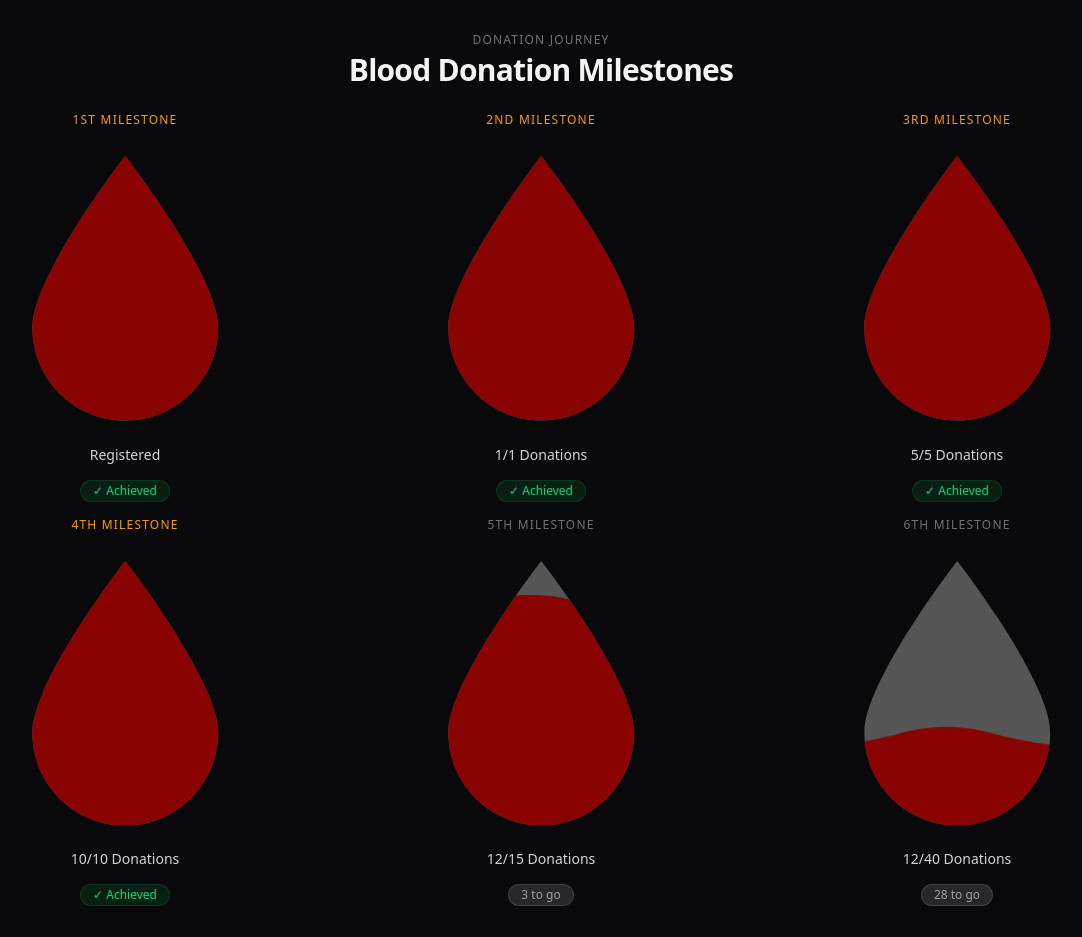
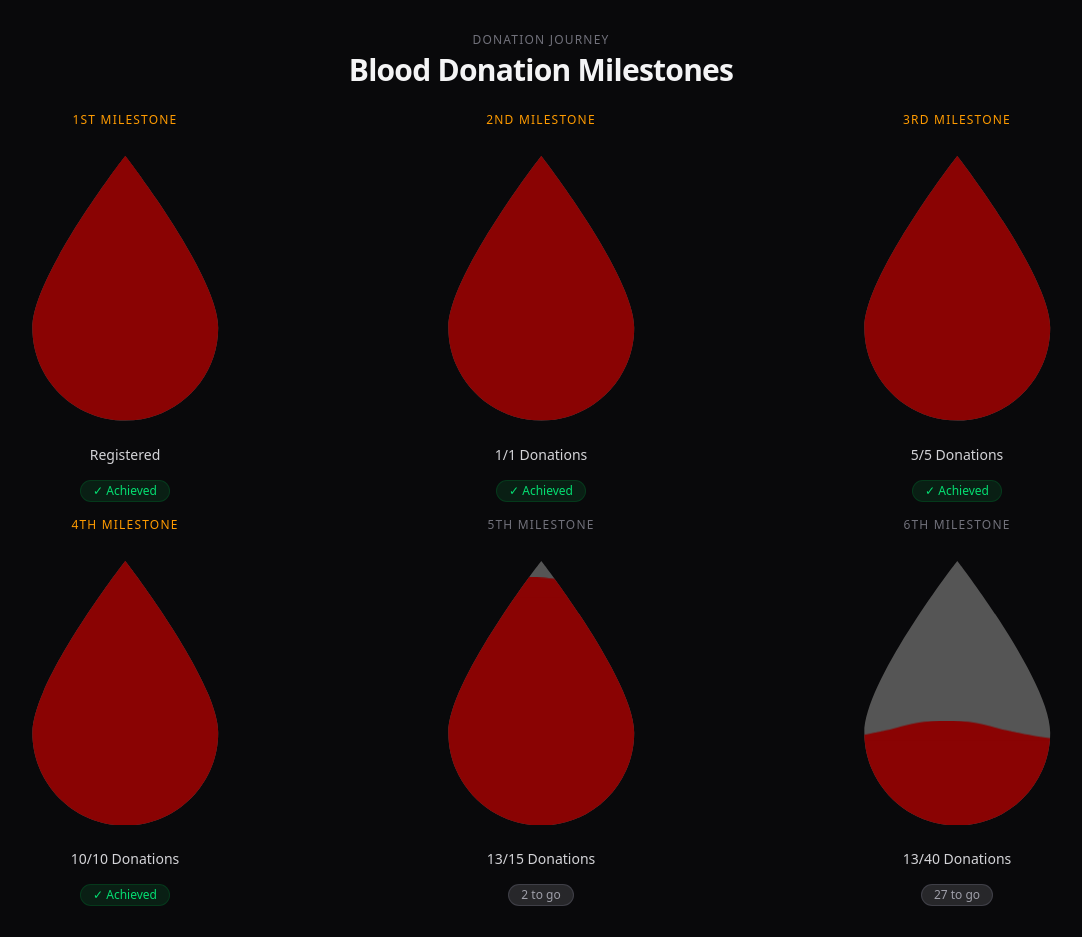
Before and after one commit to roberohn/blood, a SvelteKit app: page / in a window 1280 px wide. Shown: the whole page, without its empty margins (99-1181 px from the left). Built offline with nearby package versions, Linux system fonts and the light colour scheme.

Commit message:
Update +page.svelte
Added new donation.

```diff
--- a/src/routes/+page.svelte
+++ b/src/routes/+page.svelte
@@ -10,7 +10,7 @@
 	width = dimension;
 	height = dimension;
 
-	donationsMade = 12;
+	donationsMade = 13;
 
 	const milestones = [
 		{ donationsMade: 0, milestone: 0, label: 'Registered', tier: '1st' },
```
